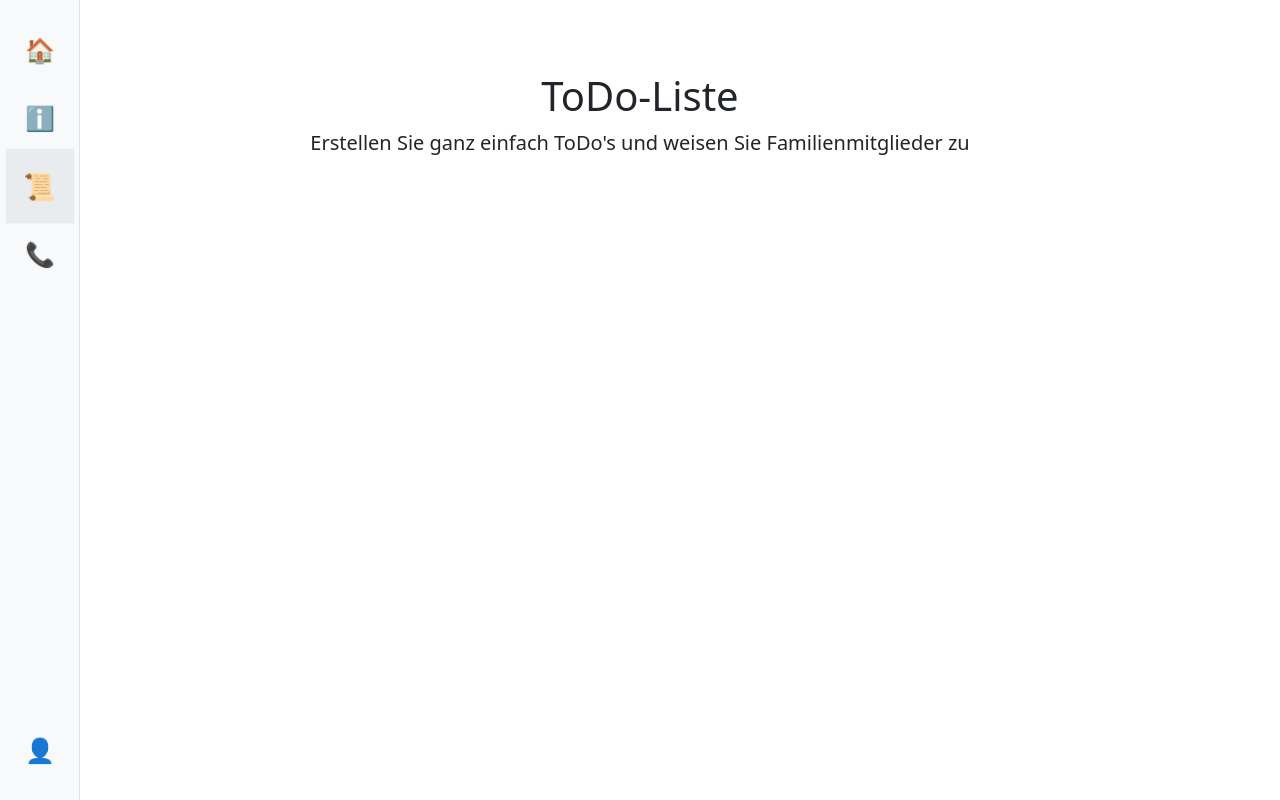
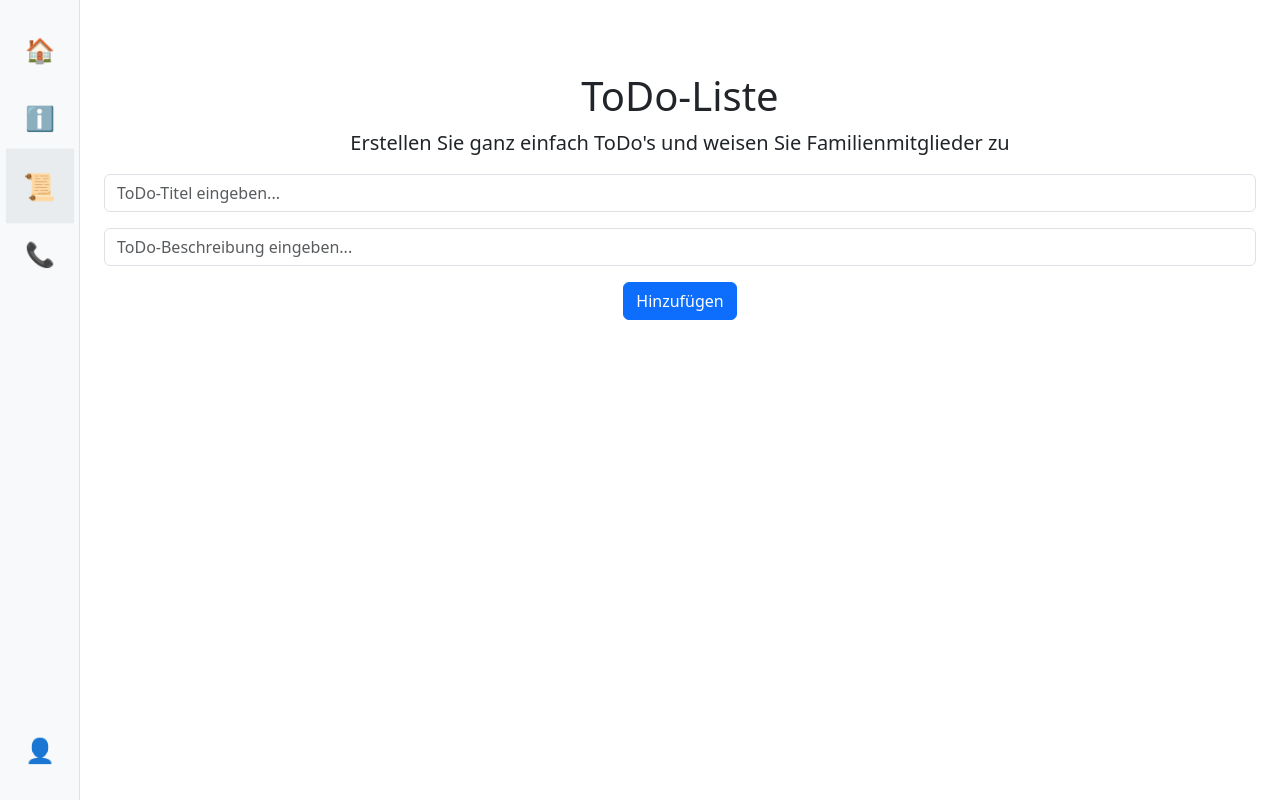
Before and after one commit to MasterLini/HomeSphere, a Vue app in the folder src/interface_page/: page /todo in a window 1280 px wide. Built offline with nearby package versions, Linux system fonts and the light colour scheme; the HTML template or start-up script is replaced by a standard one.

Commit message:
ToDo-List V02
This is the first working prototype of the ToDo-List. Also fixed the sidebar

```diff
--- a/src/interface_page/src/App.vue
+++ b/src/interface_page/src/App.vue
@@ -1,9 +1,6 @@
 <template>
   <div id="app">
     <Sidebar />
-    <div class="main-content flex-grow-1 p-4">
-      <router-view />
-    </div>
   </div>
 </template>
 
--- a/src/interface_page/src/components/Sidebar.vue
+++ b/src/interface_page/src/components/Sidebar.vue
@@ -32,7 +32,9 @@
     </div>
 
     <!-- Hauptinhalt -->
-
+    <div class="main-content flex-grow-1 p-4">
+      <router-view />
+    </div>
   </div>
 </template>
 
--- /dev/null
+++ b/src/interface_page/src/components/ToDoItem.vue
@@ -0,0 +1,50 @@
+<template>
+    <li class="list-group-item d-flex justify-content-between align-items-center">
+      <div>
+        <input
+          type="checkbox"
+          v-model="todo.completed"
+          class="me-2"
+          @change="toggleCompleted"
+        />
+        <span :class="{ 'text-decoration-line-through': todo.completed }">
+          {{ todo.text }}
+        </span>
+        <br>
+        <span :class="{ 'text-decoration-line-through': todo.completed }">
+          {{ todo.description }}
+        </span>
+      </div>
+      <button class="btn btn-danger btn-sm" @click="remove">Löschen</button>
+    </li>
+  </template>
+
+  <script>
+  export default {
+    name: "ToDoItem",
+    props: {
+      todo: {
+        type: Object,
+        required: true
+      },
+      index: {
+        type: Number,
+        required: true
+      }
+    },
+    methods: {
+      remove() {
+        this.$emit("remove", this.index);
+      },
+      toggleCompleted() {
+        this.$emit("update", { index: this.index, completed: this.todo.completed });
+      }
+    }
+  };
+  </script>
+
+  <style>
+  .text-decoration-line-through {
+    text-decoration: line-through;
+  }
+  </style>
--- a/src/interface_page/src/views/ToDoView.vue
+++ b/src/interface_page/src/views/ToDoView.vue
@@ -3,12 +3,67 @@
     <h1>ToDo-Liste</h1>
     <p class="lead">Erstellen Sie ganz einfach ToDo's und weisen Sie Familienmitglieder zu</p>
 
+    <form @submit.prevent="addTodo">
+      <input
+        v-model="todoText"
+        type="text"
+        placeholder="ToDo-Titel eingeben..."
+        class="form-control mb-3"
+      />
+      <input
+        v-model="todoDescription"
+        type="text"
+        placeholder="ToDo-Beschreibung eingeben..."
+        class="form-control mb-3"
+        />
+      <button type="submit" class="btn btn-primary">Hinzufügen</button>
+    </form>
+
+    <ul class="list-group mt-4">
+      <ToDoItem
+        v-for="(todo, index) in todos"
+        :key="index"
+        :todo="todo"
+        :index="index"
+        @remove="removeTodo"
+        @update="updateTodo"
+      />
+    </ul>
   </div>
 </template>
 
 <script>
+import ToDoItem from "../components/ToDoItem.vue";
 
 export default {
-  name: 'todo',
+  name: "todo",
+  components: {
+    ToDoItem
+  },
+  data() {
+    return {
+      todoText: "",
+      todoDescription: "",
+      todos: []
+    };
+  },
+  methods: {
+    addTodo() {
+      if (this.todoText.trim() !== "") {
+        this.todos.push({ text: this.todoText, description: this.todoDescription, completed: false });
+        this.todoText = "";
+      }
+      if (this.todoDescription.trim() !== "") {
+        this.todoDescription = "";
+      }
+      console.log(this.todos);
+    },
+    removeTodo(index) {
+      this.todos.splice(index, 1);
+    },
+    updateTodo({ index, completed }) {
+      this.todos[index].completed = completed;
+    }
+  }
 };
 </script>
```
